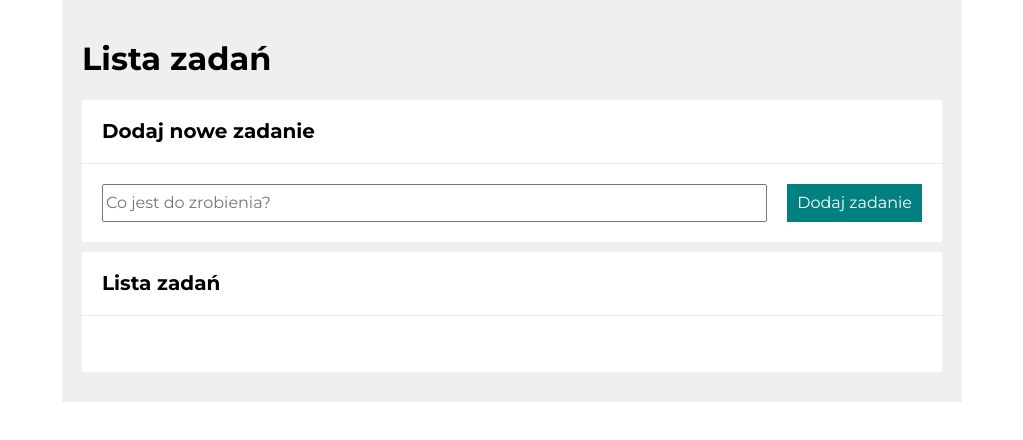
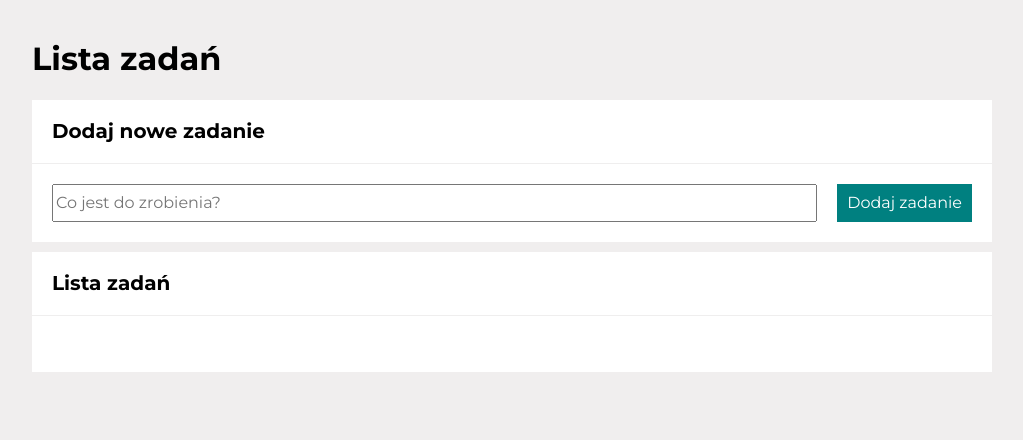
Before and after one commit to AlicjaWD/to_do_list, a plain HTML site: page index.html in a window 1280 px wide. Shown: the whole page, without its empty margins (128-1151 px from the left). Drawn offline with nearby package versions, Linux system fonts and the light colour scheme.

Commit message:
background changed

```diff
--- a/css/style.css
+++ b/css/style.css
@@ -1,5 +1,6 @@
 html {
     box-sizing: border-box;
+    background: rgb(240, 238, 238);
 }
 
 *, ::after, ::before {
@@ -7,10 +8,9 @@ html {
 }
 
 .container {
-    max-width: 900px;
+    max-width: 1000px;
     margin: 0 auto;
     padding: 20px;
     font-family: 'Montserrat', sans-serif;
-    background-color: rgb(240, 238, 238);
     color: black;
 }
```
